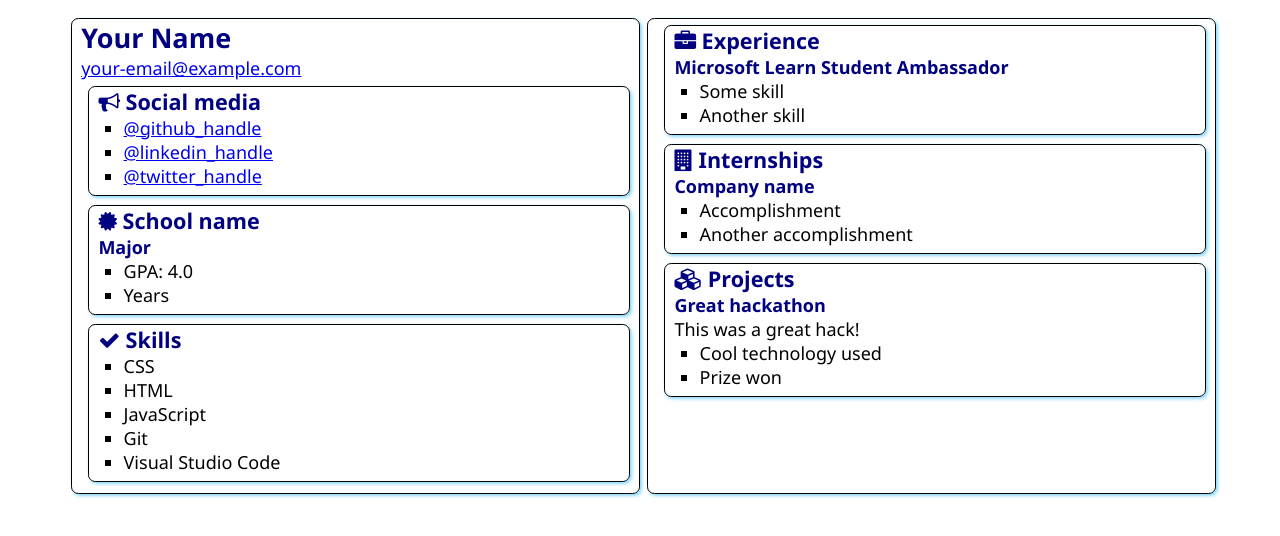
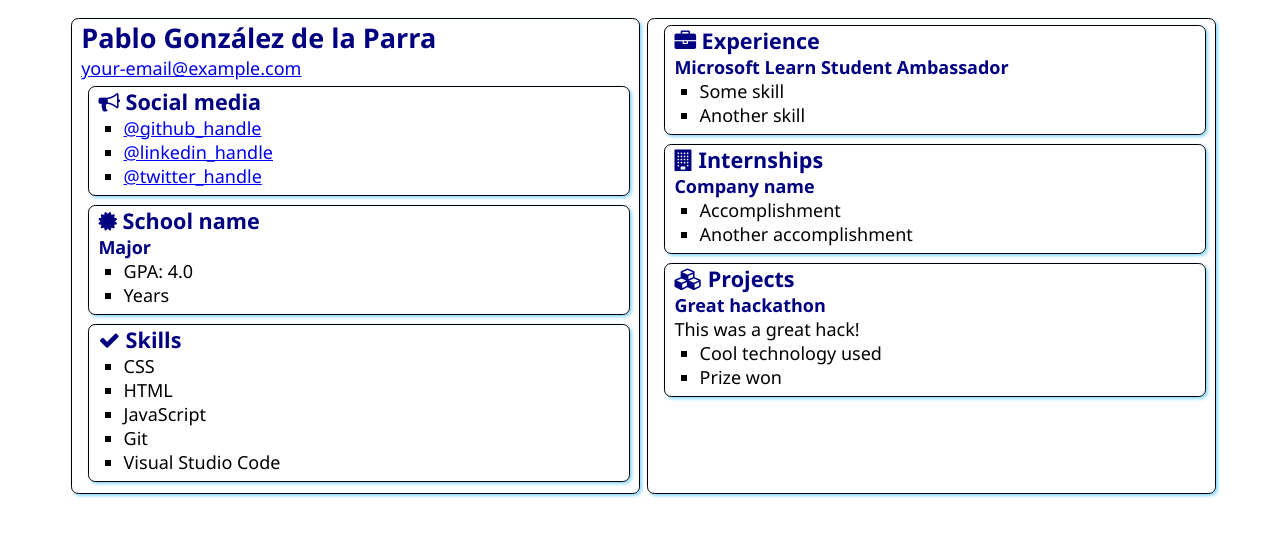
Before and after one commit to pablogonzalezdelaparra/SATechnicalOnboarding, a plain HTML site: page src/index.html in a window 1280 px wide. Drawn offline with Linux system fonts and the light colour scheme.

Commit message:
Added My Name
Github Desktop Test

```diff
--- a/src/index.html
+++ b/src/index.html
@@ -12,7 +12,7 @@
 <body>
     <main>
         <article class="box">
-            <h1>Your Name</h1>
+            <h1>Pablo González de la Parra</h1>
             <div><a href="mailto:your.email@example.com">your-email@example.com</a></div>
 
             <section class="box">
```
